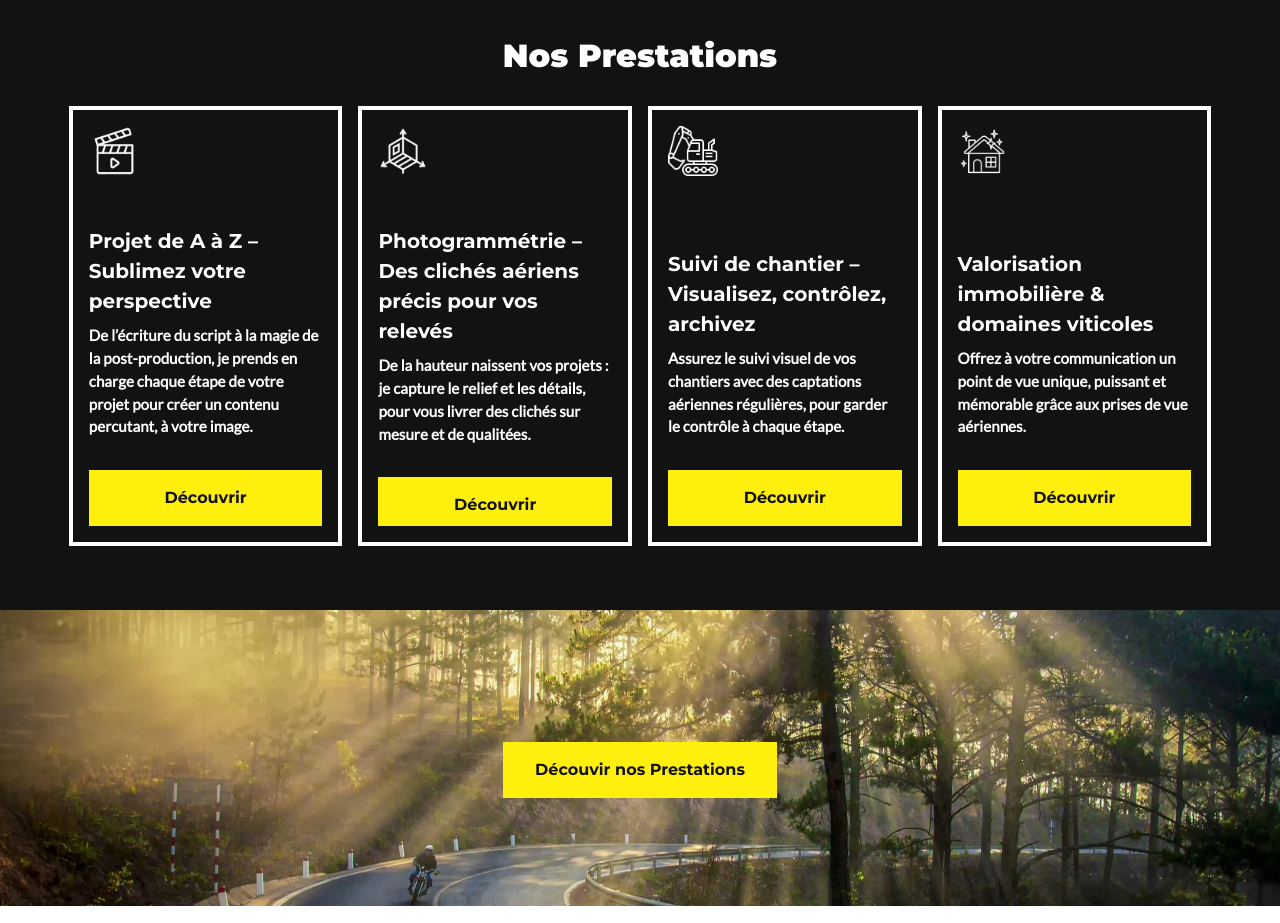
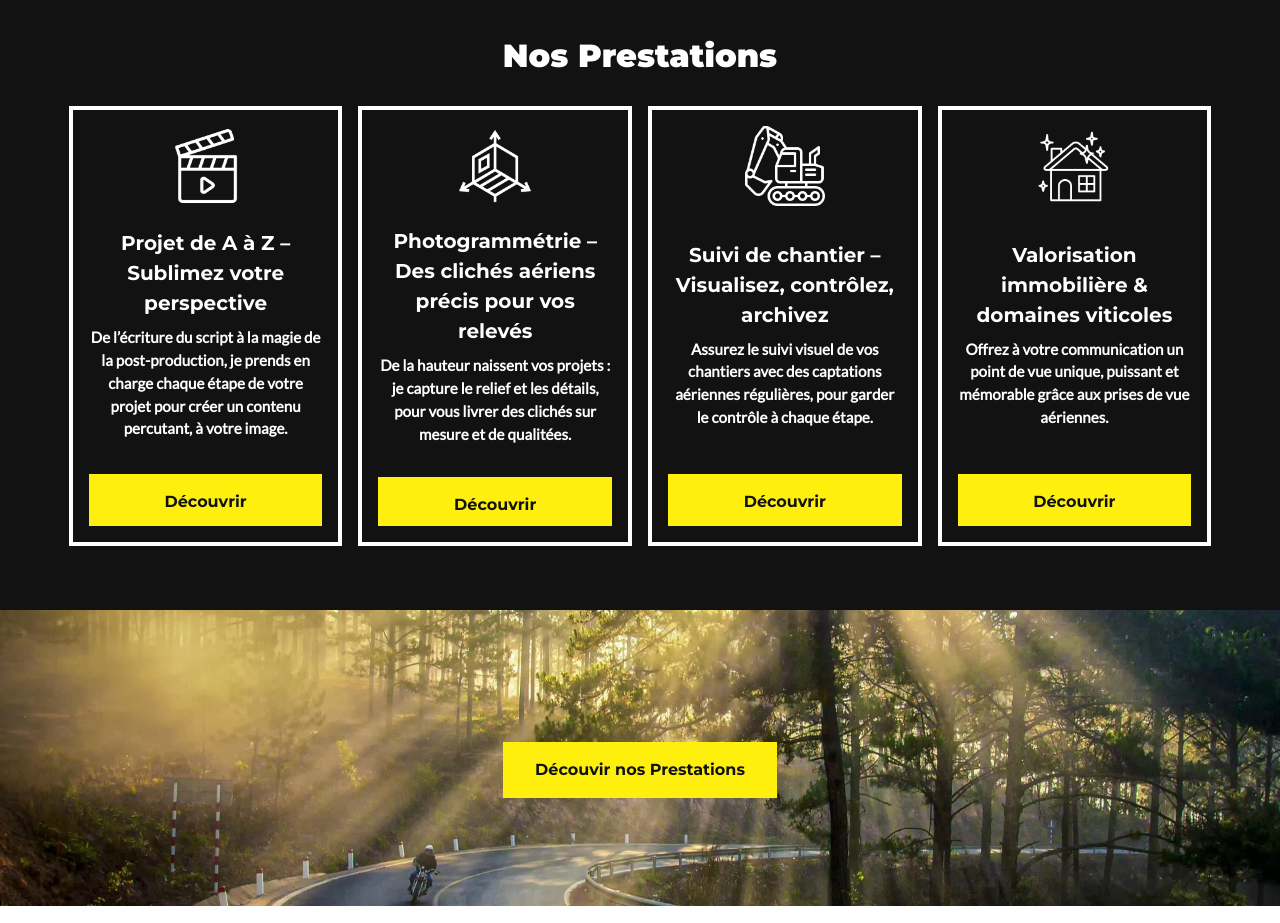
Before and after one commit to Guillaume811/site_dmv, a React (Create React App) app: page / in a window 1280 px wide. Shown: the part 3540-4463 px from the top of the page. Built offline with nearby package versions, Linux system fonts and the light colour scheme.

Commit message:
feat: mise à jour de la mise en page des cartes de prestation et suppression du champ 'number'

```diff
--- a/src/components/cards/CardPrestation/CardPrestation.module.scss
+++ b/src/components/cards/CardPrestation/CardPrestation.module.scss
@@ -29,36 +29,25 @@
 
     &__top {
         display: flex;
-        justify-content: space-between;
+        justify-content: center;
         height: 25%; // 1/4 de la hauteur
 
         &__picto {
             width: auto;
-            height: 50%;
-            margin-right: 1rem;
+            height: 80%;
         }
-
-        &__number {
-            height: 100%;
-            display: flex;
-            align-items: center;
-            font-size: 2rem;
-            opacity: 0.4;
-            color: $tertiary;
-        }
-
     }
 
     &__bottom {
         display: flex;
         flex-direction: column;
-        justify-content: flex-end;
+        justify-content: center;
         height: 75%;
 
 
         &__text {
             margin-bottom: 2rem;
-            text-align: left;
+            text-align: center;
 
         }
     }
--- a/src/components/cards/CardPrestation/CardPrestation.tsx
+++ b/src/components/cards/CardPrestation/CardPrestation.tsx
@@ -34,11 +34,6 @@ const CardPrestation: React.FC<CardPrestationProps> = ({ prestation }) => {
                     alt={prestation.pictoAlt}
                     className={styles.card__top__picto}
                 />
-                <img
-                    src={prestation.number}
-                    alt={prestation.numberAlt}
-                    className={styles.card__top__number}
-                />
             </div>
             <div className={styles.card__bottom}>
                 <TitleCard
@@ -46,11 +41,11 @@ const CardPrestation: React.FC<CardPrestationProps> = ({ prestation }) => {
                 title={prestation.title}
                 subtitle={prestation.shortDescription}
             />
+            </div>
             <Button
                 to={prestation.slug}
                 text='Découvrir'
             />
-            </div>
         </Link>
     );
 };
--- a/src/types/prestation.types.ts
+++ b/src/types/prestation.types.ts
@@ -3,8 +3,6 @@ export type PrestationType = {
     slug: string;
     picto: string;
     pictoAlt: string;
-    number: string;
-    numberAlt: string;
     title: string;
     shortDescription: string;
     description: string;
```
